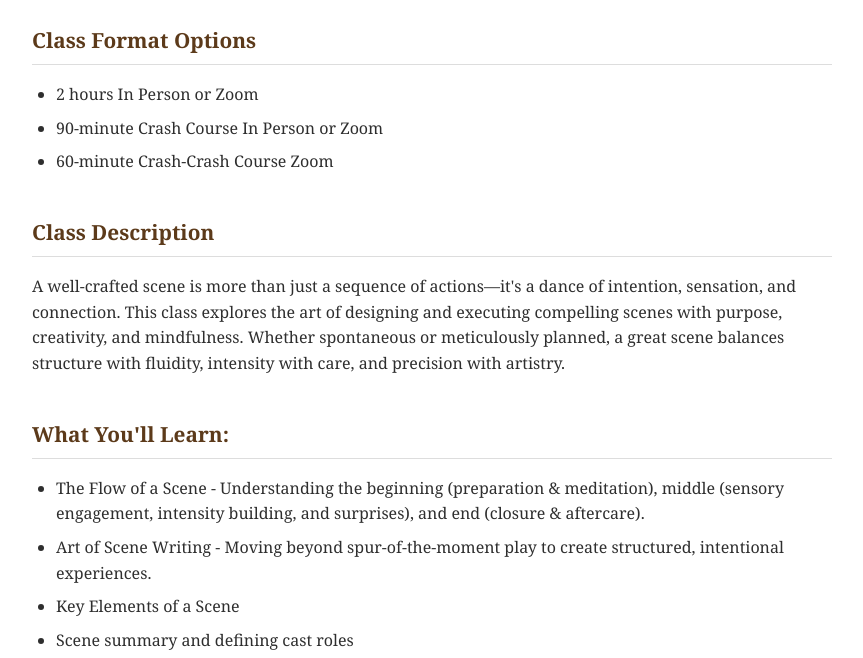
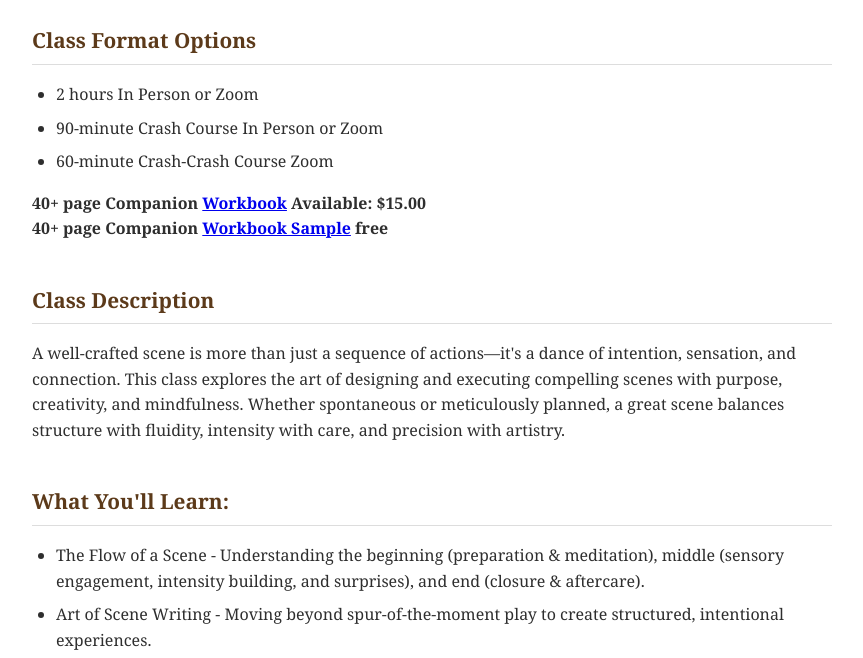
Before and after one commit to chuck-a-knight58/HOX, a plain HTML site: page art_of_the_scene.html in a window 1280 px wide. Shown: the part 122-780 px from the top of the page, without its empty margins (208-1071 px from the left). Drawn offline with Linux system fonts and the light colour scheme.

Commit message:
Added new workbook

```diff
--- a/art_of_the_scene.html
+++ b/art_of_the_scene.html
@@ -21,7 +21,10 @@
         <li>90-minute Crash Course In Person or Zoom</li>
         <li>60-minute Crash-Crash Course Zoom</li>
       </ul>
-    <header>
+
+      <strong>40+ page Companion <a href="https://square.link/u/UJ4Vw9RD">Workbook</a> Available: $15.00</strong><br>
+      <strong>40+ page Companion <a href="content/ArtOfTheScene-Sample.pdf">Workbook Sample</a> free</strong>
+      <header>
 
     <section>
       <h2>Class Description</h2>
```
Also changed, not shown: orchestrated_grandeur.html (+1 -1 lines), assets/bdsm.jpg (added), assets/bdsm.jpg.webp (added), 2 other files.
